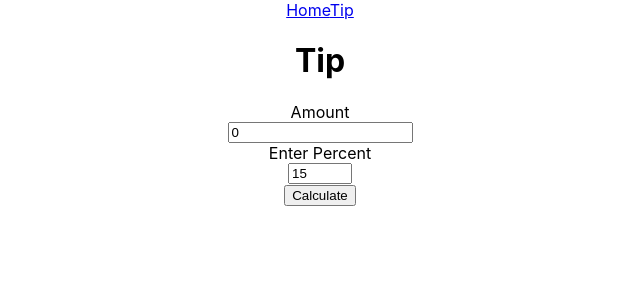
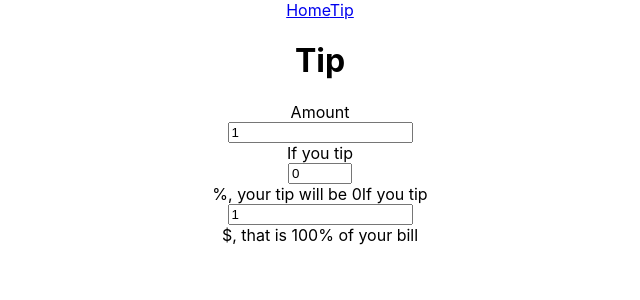
Before and after one commit to yusufalp/tipytip, a React (Create React App) app: page /tipping in a window 1280 px wide. Shown: the top 300 px of the page, without its empty margins (320-960 px from the left). Built offline with nearby package versions, Linux system fonts and the light colour scheme.

Commit message:
Added two inputs, percent and amount of tip

```diff
--- a/src/components/Tipping/Tipping.js
+++ b/src/components/Tipping/Tipping.js
@@ -4,8 +4,9 @@ import './Tipping.css';
 
 class Tipping extends React.Component {
   state = {
-    amount: 0,
-    percent: 15,
+    amount: 1,
+    percent: 0,
+    tip: 1,
     isCalculated: false,
     percentError: '',
     amountError: ''
@@ -32,7 +33,7 @@ class Tipping extends React.Component {
       amount: value
     })
   }
-  handlePercentChange = (value) => {
+  handleTipPercentChange = (value) => {
     if (value < 0 || value > 100) {
       this.setState({
         percentError: 'Must be between 1 and 100'
@@ -47,13 +48,17 @@ class Tipping extends React.Component {
       percent: value
     })
   }
+  handleTipAmountChange = (value) => {
+    this.setState({
+      tip: value
+    })
+  }
   render() {
-    console.log(this.state.percent)
     return (
       <div>
         <h1>Tip</h1>
         <form>
-          <label htmlFor='/amount'>
+          <label htmlFor='amount'>
             Amount
           <input
               id='amount'
@@ -66,24 +71,32 @@ class Tipping extends React.Component {
             />
           </label>
           <p className={this.state.amountError ? '' : 'hidden'}>{this.state.amountError}</p>
-          <label htmlFor='/amount'>
-            Enter Percent
+          <label htmlFor='tip-percent'>
+            If you tip
           <input
-              id='amount'
+              id='tip-percent'
               type='number'
               value={this.state.percent}
               min='0'
               max='100'
-              onChange={e => this.handlePercentChange(e.target.value)}
+              onChange={e => this.handleTipPercentChange(e.target.value)}
               required
-            />
+            /> %, your tip will be {Math.floor(this.state.amount * this.state.percent) / 100}
+          </label>
+          <label htmlFor='tip-amount'>
+            If you tip
+          <input
+              id='tip-amount'
+              type='number'
+              value={this.state.tip}
+              min='0'
+              step='.01'
+              onChange={e => this.handleTipAmountChange(e.target.value)}
+              required
+            /> $, that is {(Math.floor(this.state.tip / this.state.amount * 10000)) / 100}% of your bill
           </label>
           <p className={this.state.percentError ? '' : 'hidden'}>{this.state.percentError}</p>
-          <button type='submit' onClick={e => this.showResult(e)}>Calculate</button>
         </form>
-        <div className={this.state.isCalculated ? '' : 'hidden'}>
-          <Result amount={this.state.amount} percent={this.state.percent} />
-        </div>
       </div>
     );
   }
```
